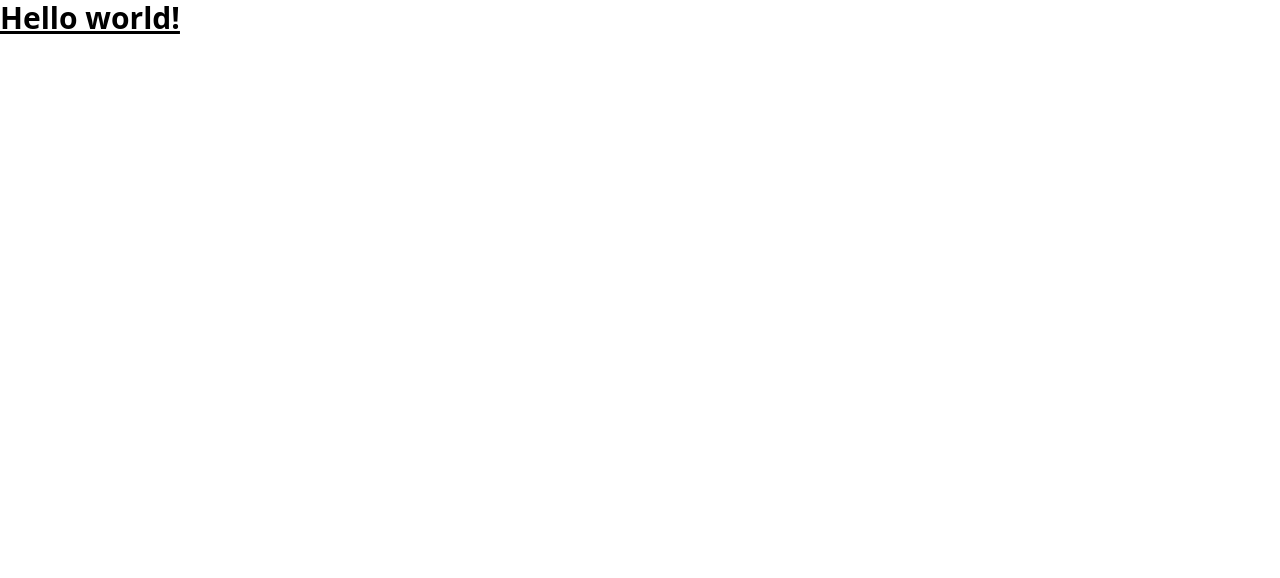
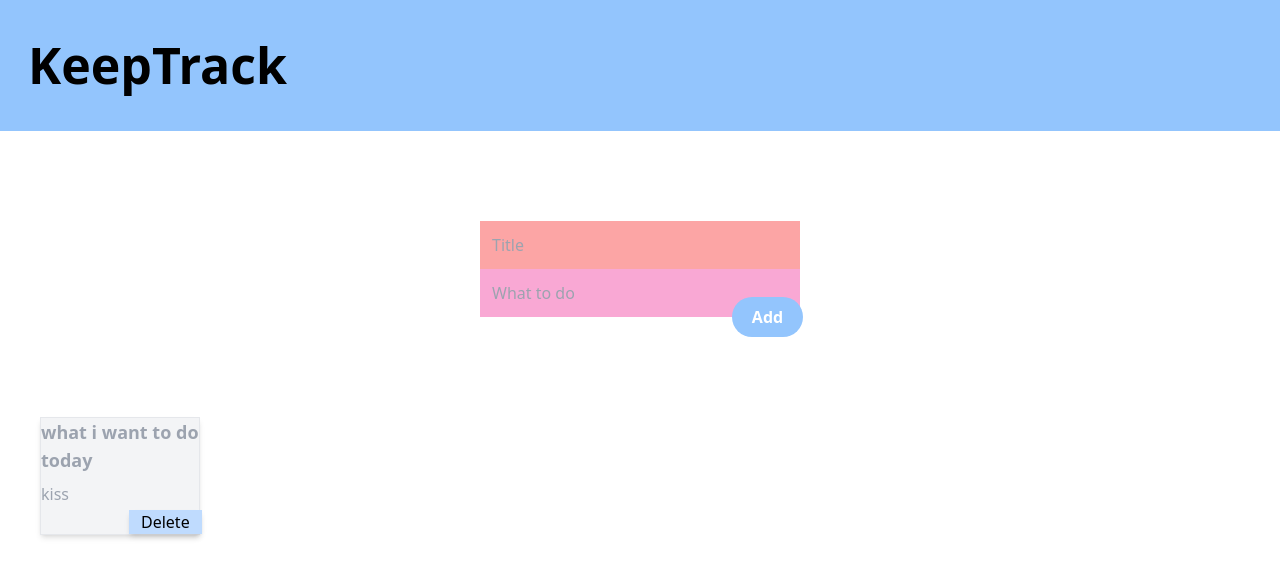
Before and after one commit to jomilojuuuu/my-react-tailwind-starter, a React (Create React App) app: page / in a window 1280 px wide. Shown: the top 578 px of the page. Built offline with nearby package versions, Linux system fonts and the light colour scheme.

Commit message:
done with the design✌

```diff
--- a/src/App.js
+++ b/src/App.js
@@ -1,7 +1,18 @@
+import React, {useState} from 'react'
+import Form from './components/Form'
+import Header from './components/Header'
+import Card from './components/Card'
+
 export default function App() {
   return (
-    <h1 className="text-3xl font-bold underline">
-      Hello world!
-    </h1>
+    <div>
+      {/* header */}
+      <Header />
+      <div>
+        <Form />
+      </div>
+      {/* card */}
+      <Card />
+    </div>
   )
 }
--- /dev/null
+++ b/src/components/Card.js
@@ -0,0 +1,16 @@
+import React from 'react'
+
+function Card() {
+  return (
+    <div>
+      <div className='box-border shadow-md border w-40 h-auto ml-10 mt-20 bg-gray-100'>
+        <p className='text-gray-400 text-lg font-bold'>what i want to do today </p>
+        <p className='text-gray-400 pt-2'>kiss</p>
+        <button className='bg-blue-200 ml-[88px] mt-1 px-3 shadow-md'>Delete</button>
+      </div>
+
+    </div>
+  )
+}
+
+export default Card
--- /dev/null
+++ b/src/components/Form.js
@@ -0,0 +1,28 @@
+import React from 'react'
+
+function Form() {
+  return (
+    <div className=''>
+        <form className='flex flex-col justify-center items-center mt-[90px]'>
+            <input
+                type="text"
+                placeholder="Title"
+                className='p-3 bg-red-300 w-80'
+            />
+
+            <input
+                type="text"
+                placeholder="What to do"
+                className='p-3 bg-pink-300 w-80'
+            />
+            <button type="submit"
+            className="h-10 rounded-full bg-blue-300 text-white font-bold px-5 ml-[255px] -mt-5">
+                Add
+            </button>
+        </form>
+    </div>
+
+  )
+}
+
+export default Form
--- /dev/null
+++ b/src/components/Header.js
@@ -0,0 +1,11 @@
+import React from 'react'
+
+function Header() {
+  return (
+    <div className='bg-blue-300 p-7 font-bold text-[50px]'>
+        KeepTrack
+    </div>
+  )
+}
+
+export default Header
```
